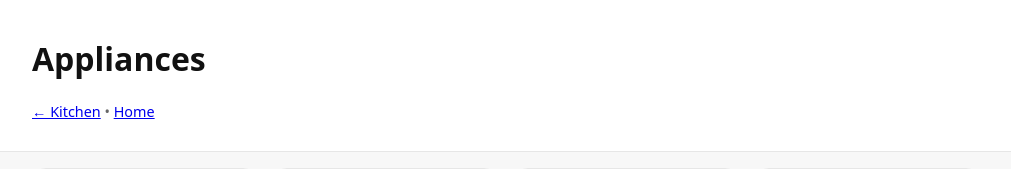
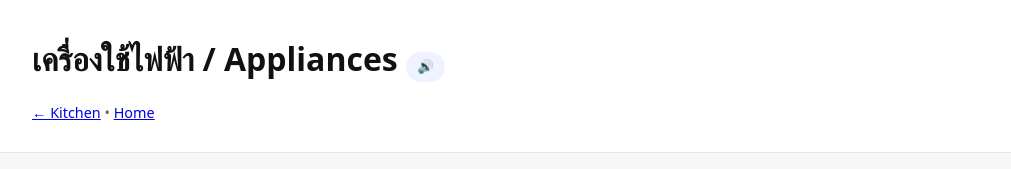
Before and after one commit to jas812000/Learn-English-Together, a plain HTML site: page House/Kitchen/Appliances/index.html in a window 1280 px wide. Shown: the top 169 px of the page, without its empty margins (134-1145 px from the left). Drawn offline with Linux system fonts and the light colour scheme.

Commit message:
Update index.html

```diff
--- a/House/Kitchen/Appliances/index.html
+++ b/House/Kitchen/Appliances/index.html
@@ -3,13 +3,19 @@
 <head>
   <meta charset="utf-8" />
   <meta name="viewport" content="width=device-width, initial-scale=1" />
-  <title>Appliances</title>
+  <title>Kitchen — Appliances</title>
   <link rel="stylesheet" href="../../../assets/site.css" />
 </head>
 <body>
   <header class="header">
     <div class="container">
-      <h1>Appliances</h1>
+      <h1>
+        เครื่องใช้ไฟฟ้า / Appliances
+        <button class="speak" data-audio="appliances">🔊</button>
+      </h1>
+      <audio id="audio-appliances" preload="auto">
+        <source src="audio/appliances.mp3" type="audio/mpeg">
+      </audio>
       <p class="muted"><a href="../index.html">← Kitchen</a> • <a href="../../../index.html">Home</a></p>
     </div>
   </header>
```
